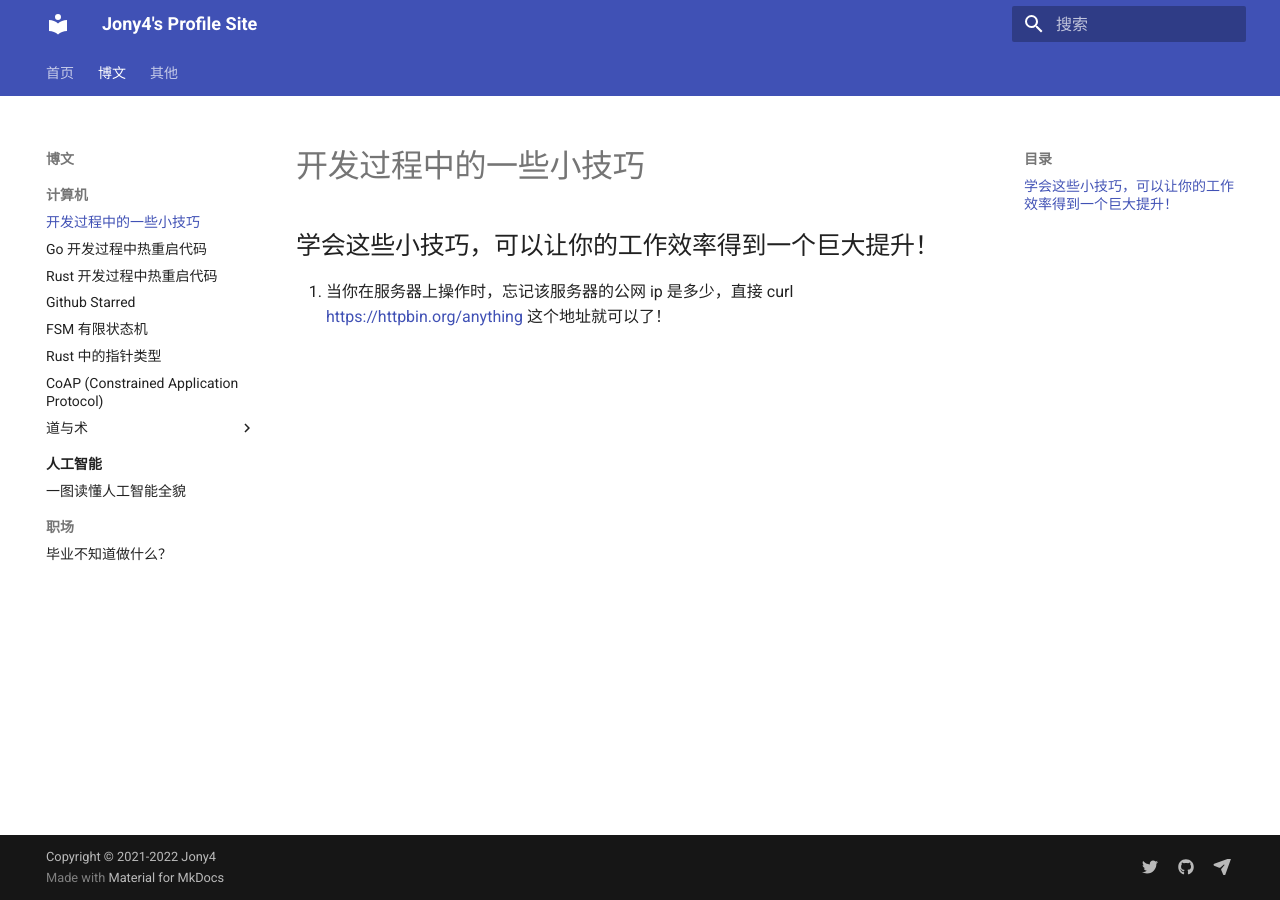
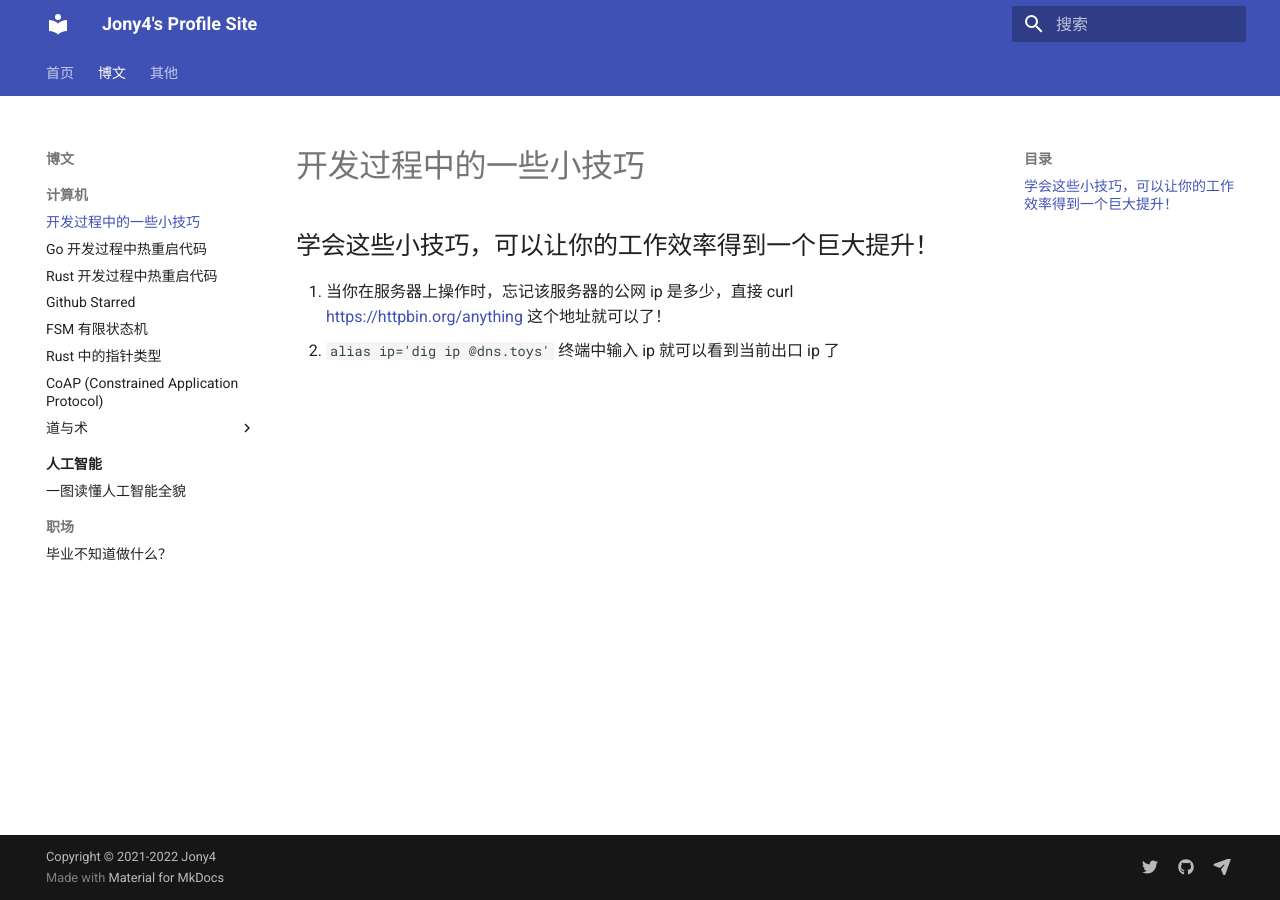
Before and after one commit to jony4/jony4, an MkDocs documentation site: the page built from docs/computer/skills.md, in a window 1280 px wide. Built offline with MkDocs 1.6.1 and Material for MkDocs 9.7.7, drawn with Linux system fonts in a browser that asks for light colours.

Commit message:
Created with BatNoter

```diff
--- a/docs/computer/skills.md
+++ b/docs/computer/skills.md
@@ -1,3 +1,4 @@
 # 开发过程中的一些小技巧
 ## 学会这些小技巧，可以让你的工作效率得到一个巨大提升！
 1. 当你在服务器上操作时，忘记该服务器的公网 ip 是多少，直接 curl [https://httpbin.org/anything](https://httpbin.org/anything) 这个地址就可以了！
+2. `alias ip='dig ip @dns.toys'` 终端中输入 ip 就可以看到当前出口 ip 了
```
